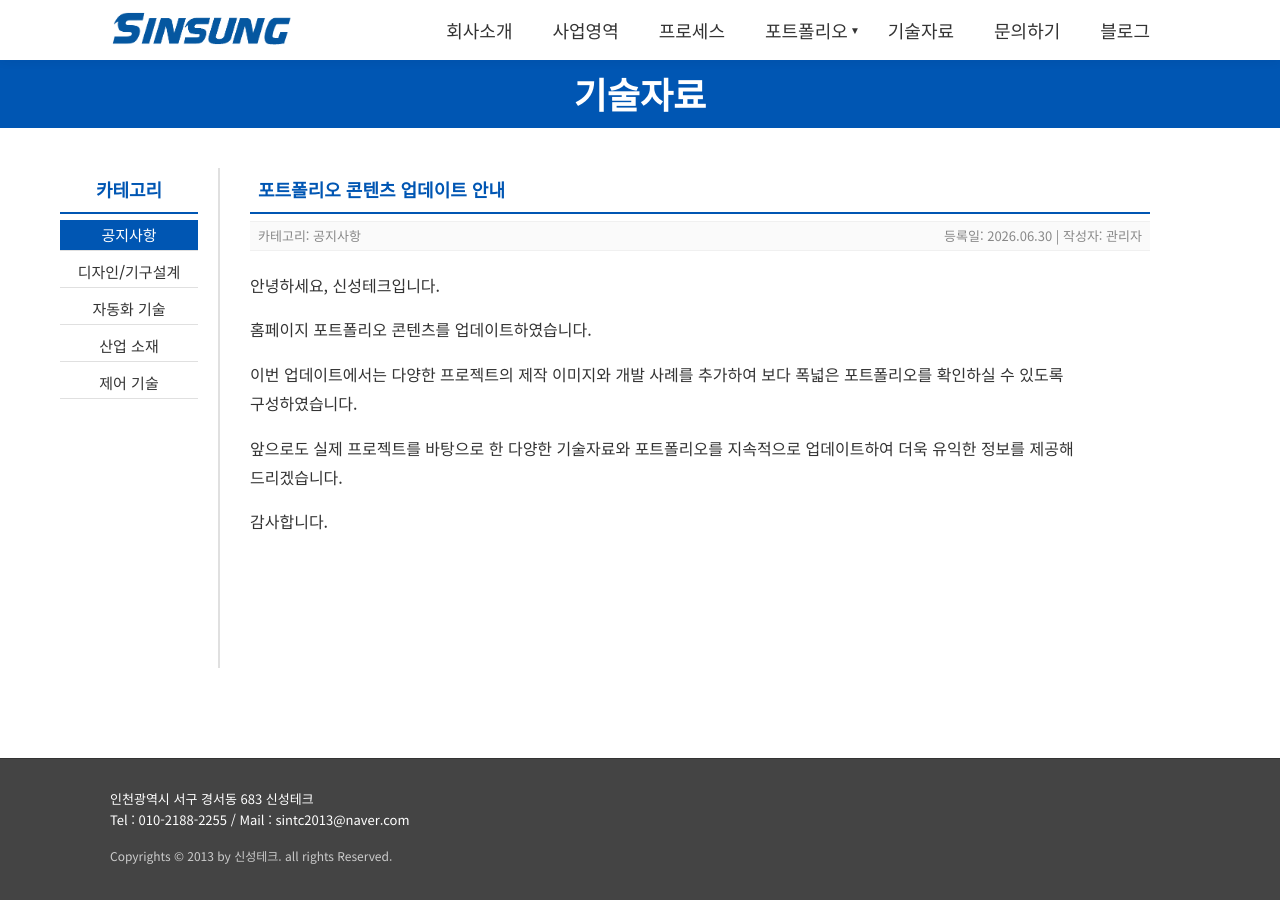
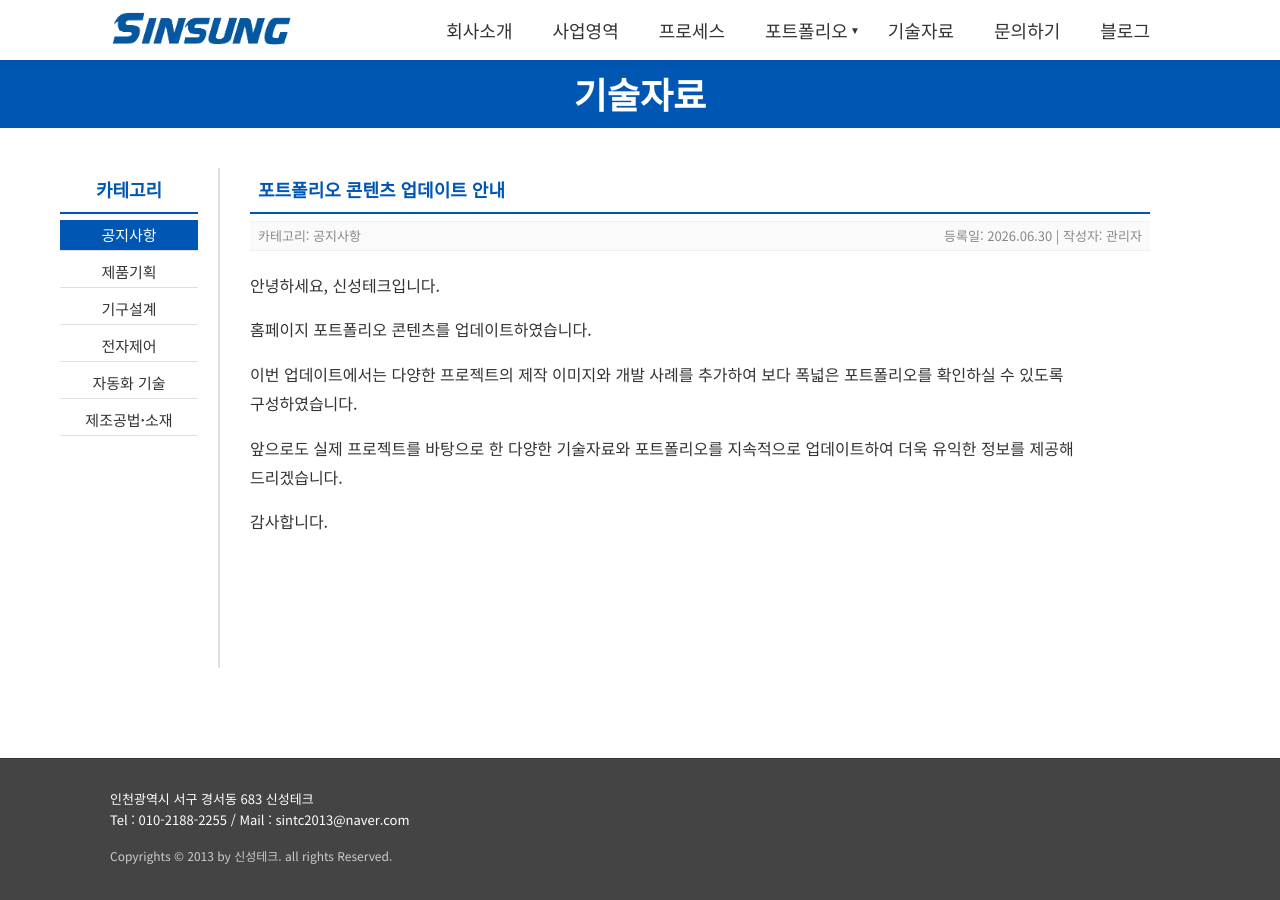
Before and after one commit to desert32-hash/Sintc2013, a Jekyll site: the page built from _posts/2026-06-30-portfolio-update.md, in a window 1280 px wide. Built offline with Jekyll 4.4.1, drawn with Linux system fonts in a browser that asks for light colours.

Commit message:
Add files via upload

```diff
--- a/_layouts/default.html
+++ b/_layouts/default.html
@@ -289,20 +289,24 @@
                             %}>공지사항</a>
                     </li>
                     <li class="category-tab">
-                        <a href="/tech.html#디자인/기구설계" {% if page.categories contains '디자인/기구설계' %}class="active" {%
-                            endif %}>디자인/기구설계</a>
+                        <a href="/tech.html#제품기획" {% if page.categories contains '제품기획' %}class="active" {% endif
+                            %}>제품기획</a>
+                    </li>
+                    <li class="category-tab">
+                        <a href="/tech.html#기구설계" {% if page.categories contains '기구설계' %}class="active" {% endif
+                            %}>기구설계</a>
+                    </li>
+                    <li class="category-tab">
+                        <a href="/tech.html#전자제어" {% if page.categories contains '전자제어' %}class="active" {% endif
+                            %}>전자제어</a>
                     </li>
                     <li class="category-tab">
                         <a href="/tech.html#자동화 기술" {% if page.categories contains '자동화 기술' %}class="active" {% endif
                             %}>자동화 기술</a>
                     </li>
                     <li class="category-tab">
-                        <a href="/tech.html#산업 소재" {% if page.categories contains '산업 소재' %}class="active" {% endif
-                            %}>산업 소재</a>
-                    </li>
-                    <li class="category-tab">
-                        <a href="/tech.html#제어 기술" {% if page.categories contains '제어 기술' %}class="active" {% endif
-                            %}>제어 기술</a>
+                        <a href="/tech.html#제조공법·소재" {% if page.categories contains '제조공법·소재' %}class="active" {% endif
+                            %}>제조공법·소재</a>
                     </li>
                 </ul>
             </aside>
```
